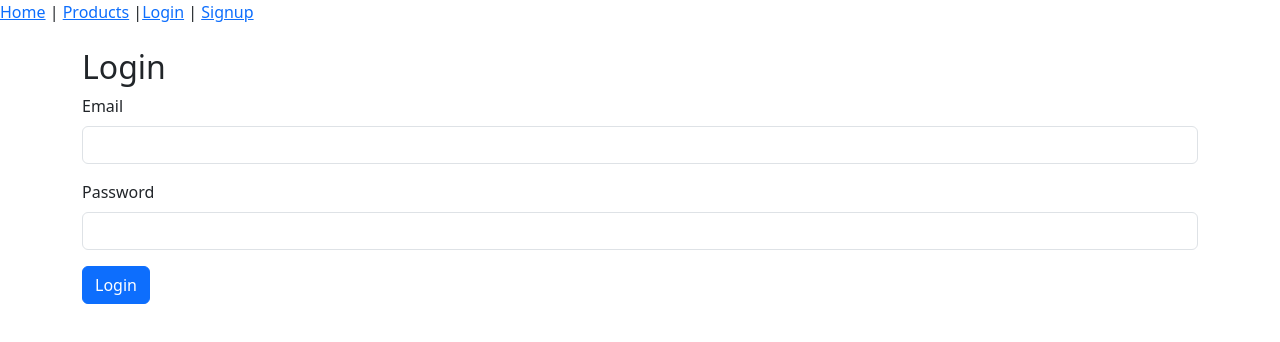
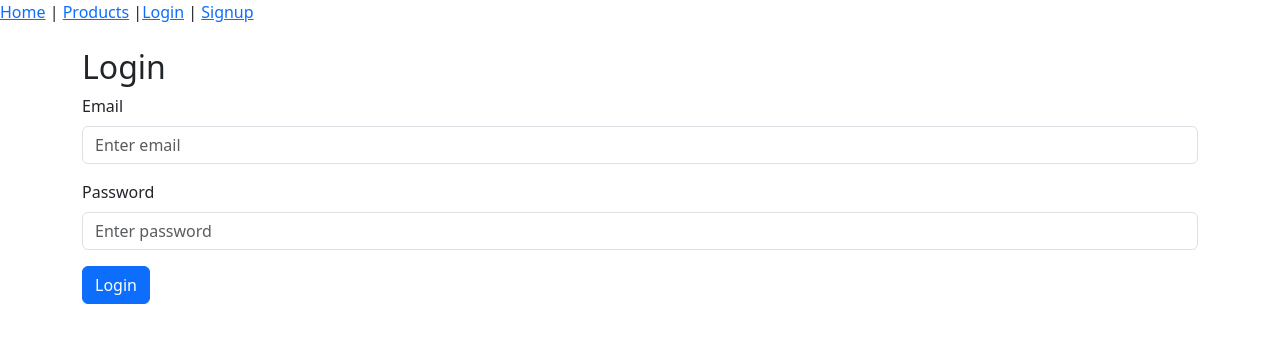
Before and after one commit to Srikanth515341/fullstack-ecom, a React (Vite) app in the folder client/: page /login in a window 1280 px wide. Shown: the top 342 px of the page. Built offline with nearby package versions, Linux system fonts and the light colour scheme.

Commit message:
Implemented authentication & product management

```diff
--- a/client/package.json
+++ b/client/package.json
@@ -15,6 +15,7 @@
     "react": "^19.0.0",
     "react-bootstrap": "^2.10.9",
     "react-dom": "^19.0.0",
+    "react-router-bootstrap": "^0.26.3",
     "react-router-dom": "^7.2.0"
   },
   "devDependencies": {
--- a/client/src/App.jsx
+++ b/client/src/App.jsx
@@ -1,4 +1,4 @@
-import { BrowserRouter as Router, Routes, Route, Link, useNavigate } from "react-router-dom";
+import { BrowserRouter as Router, Routes, Route } from "react-router-dom";
 import { useContext } from "react";
 import Home from "./pages/Home";
 import Products from "./pages/Products";
@@ -6,31 +6,7 @@ import ManageProduct from "./pages/ManageProduct";
 import Login from "./pages/Login";
 import Signup from "./pages/Signup";
 import AuthProvider, { AuthContext } from "./context/AuthContext";
-
-const Navbar = () => {
-    const { user, logout } = useContext(AuthContext);
-    const navigate = useNavigate();
-
-    const handleLogout = () => {
-        logout();
-        navigate("/login"); // Redirect to login after logout
-    };
-
-    return (
-        <nav>
-            <Link to="/">Home</Link> | <Link to="/products">Products</Link> |
-            {!user ? (
-                <>
-                    <Link to="/login">Login</Link> | <Link to="/signup">Signup</Link>
-                </>
-            ) : (
-                <button onClick={handleLogout} style={{ marginLeft: "10px", cursor: "pointer" }}>
-                    Logout
-                </button>
-            )}
-        </nav>
-    );
-};
+import Navigation from "./components/Navigation"; // ✅ Correct Import
 
 const ProtectedRoute = ({ children }) => {
     const { user } = useContext(AuthContext);
@@ -39,9 +15,9 @@ const ProtectedRoute = ({ children }) => {
 
 const App = () => {
     return (
-        <Router>
-            <AuthProvider>
-                <Navbar />
+        <Router>  {/* ✅ Router MUST wrap everything */}
+            <AuthProvider> {/* ✅ AuthProvider inside Router */}
+                <Navigation />  {/* ✅ Navbar inside Router */}
                 <Routes>
                     <Route path="/" element={<Home />} />
                     <Route path="/products" element={<ProtectedRoute><Products /></ProtectedRoute>} />
--- /dev/null
+++ b/client/src/components/Navigation.jsx
@@ -0,0 +1,30 @@
+import { Link, useNavigate } from "react-router-dom";
+import { useContext } from "react";
+import { AuthContext } from "../context/AuthContext";
+
+const Navigation = () => {
+    const { user, logout } = useContext(AuthContext);
+    const navigate = useNavigate(); // ✅ Must be inside a Router
+
+    const handleLogout = () => {
+        logout();
+        navigate("/login"); // ✅ Redirect to login after logout
+    };
+
+    return (
+        <nav>
+            <Link to="/">Home</Link> | <Link to="/products">Products</Link> |
+            {!user ? (
+                <>
+                    <Link to="/login">Login</Link> | <Link to="/signup">Signup</Link>
+                </>
+            ) : (
+                <button onClick={handleLogout} style={{ marginLeft: "10px", cursor: "pointer" }}>
+                    Logout
+                </button>
+            )}
+        </nav>
+    );
+};
+
+export default Navigation;
--- a/client/src/pages/Login.jsx
+++ b/client/src/pages/Login.jsx
@@ -10,12 +10,17 @@ const Login = () => {
 
     const handleLogin = async (e) => {
         e.preventDefault();
+        console.log("Login button clicked!"); // ✅ Debugging log
+
         try {
             const response = await axios.post("http://localhost:5000/api/auth/login", { email, password });
+            console.log("Login success:", response.data); // ✅ Log API response
+
             localStorage.setItem("token", response.data.token);
             navigate("/products");
         } catch (error) {
-            console.error("Login failed:", error);
+            console.error("Login failed:", error.response?.data || error.message);
+            alert("Login failed! Check your credentials.");
         }
     };
 
@@ -25,11 +30,23 @@ const Login = () => {
             <Form onSubmit={handleLogin}>
                 <Form.Group className="mb-3">
                     <Form.Label>Email</Form.Label>
-                    <Form.Control type="email" value={email} onChange={(e) => setEmail(e.target.value)} required />
+                    <Form.Control
+                        type="email"
+                        placeholder="Enter email"
+                        value={email}
+                        onChange={(e) => setEmail(e.target.value)}
+                        required
+                    />
                 </Form.Group>
                 <Form.Group className="mb-3">
                     <Form.Label>Password</Form.Label>
-                    <Form.Control type="password" value={password} onChange={(e) => setPassword(e.target.value)} required />
+                    <Form.Control
+                        type="password"
+                        placeholder="Enter password"
+                        value={password}
+                        onChange={(e) => setPassword(e.target.value)}
+                        required
+                    />
                 </Form.Group>
                 <Button type="submit" variant="primary">Login</Button>
             </Form>
```
Also changed, not shown: 1 other file (tests, documents, lock files or other folders).
